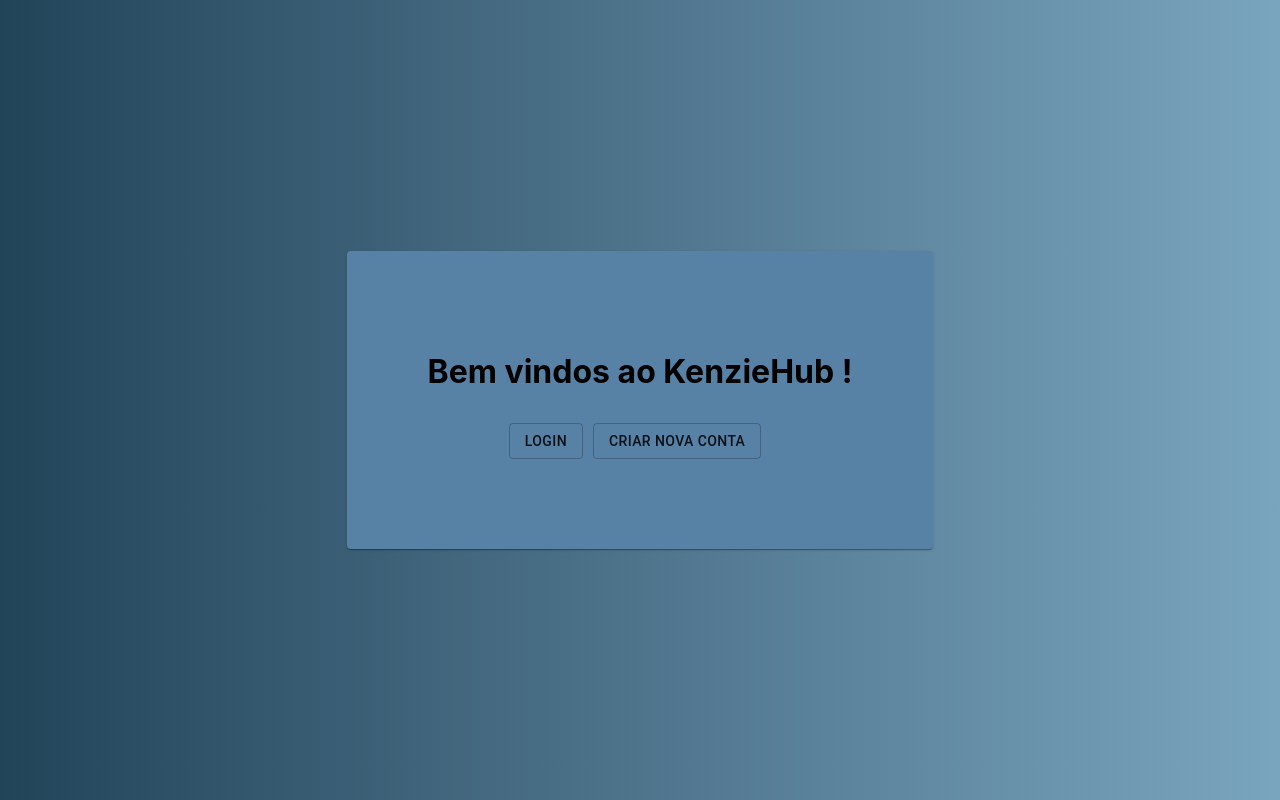
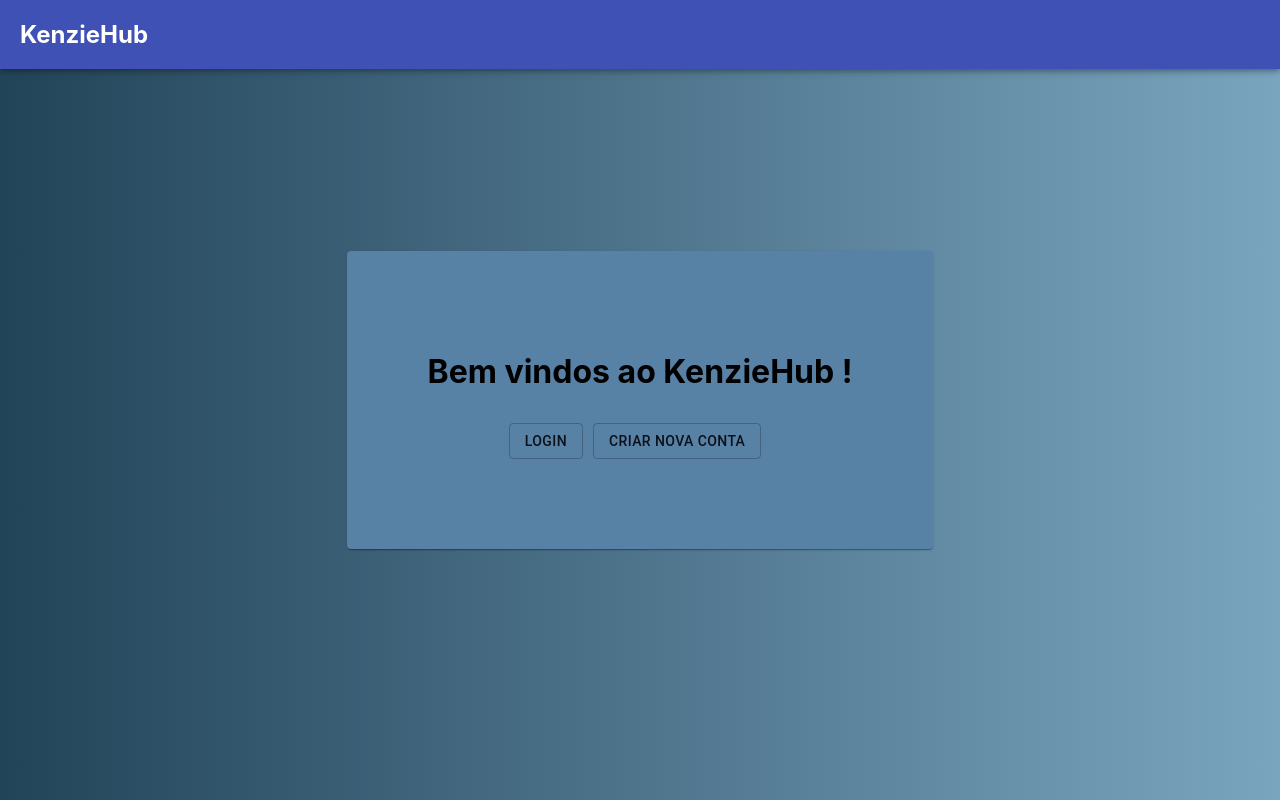
Before and after one commit to LeandroSSB/hub, a React (Create React App) app: page / in a window 1280 px wide. Built offline with nearby package versions, Linux system fonts and the light colour scheme.

Commit message:
feat: adicionando header

```diff
--- a/src/App.js
+++ b/src/App.js
@@ -1,12 +1,14 @@
 import Routes from './routes'
 import { ToastContainer } from 'react-toastify'
 import 'react-toastify/dist/ReactToastify.css'
+import Header from './components/Header';
 
 function App() {
   return (
     <>
+      <Header/>
+      <Routes/>
       <ToastContainer />
-      <Routes/>
     </>
   );
 }
--- /dev/null
+++ b/src/components/Header/index.jsx
@@ -0,0 +1,26 @@
+import { AppBar, IconButton } from "@material-ui/core";
+import { useHistory } from "react-router-dom";
+import ExitToAppIcon from "@material-ui/icons/ExitToApp";
+
+import { Title, Bar } from "./styles";
+import { useAuth } from "../../providers/Auth";
+
+const Header = () => {
+  const history = useHistory();
+  const { logout } = useAuth();
+  const { auth } = useAuth();
+  return (
+    <AppBar>
+      <Bar>
+        <Title onClick={() => history.push("/")}> KenzieHub </Title>
+        {auth && (
+          <IconButton>
+            <ExitToAppIcon onClick={() => logout()} />
+          </IconButton>
+        )}
+      </Bar>
+    </AppBar>
+  );
+};
+
+export default Header;
--- /dev/null
+++ b/src/components/Header/styles.js
@@ -0,0 +1,10 @@
+import { AppBar } from "@material-ui/core";
+import styled from "styled-components";
+
+export const Title = styled.h2`
+  padding: 0 20px;
+`;
+export const Bar = styled.div`
+  display: flex;
+  justify-content: space-between;
+`
--- a/src/index.js
+++ b/src/index.js
@@ -4,11 +4,14 @@
 import App from './App';
 import reportWebVitals from './reportWebVitals';
 import {BrowserRouter} from  "react-router-dom"
+import Provider from './providers';
 
 ReactDOM.render(
   <React.StrictMode>
     <BrowserRouter>
-      <App />
+      <Provider>
+        <App />
+      </Provider>
     </BrowserRouter>
   </React.StrictMode>,
   document.getElementById('root')
--- a/src/pages/Dashboard/index.jsx
+++ b/src/pages/Dashboard/index.jsx
@@ -1,26 +1,19 @@
-import { Redirect, useHistory } from "react-router-dom";
+import { Redirect } from "react-router-dom";
 import { Paper, Button, TextField, MenuItem } from "@material-ui/core";
 import { useState } from "react";
 import { useEffect } from "react";
 import { toast } from "react-toastify";
 import { Container, Item, List } from "./styles";
 import api from "../../services/api";
+import { useAuth } from "../../providers/Auth";
 
-const Dashboard = ({ auth, setAuth }) => {
-  const history = useHistory();
-
-  const handleLogout = () => {
-    localStorage.clear();
-    setAuth(!auth);
-    history.push("/login");
-  };
-
+const Dashboard = () => {
   const [att, setAtt] = useState(false);
   const [name, setName] = useState("");
   const [skill, setSkill] = useState("");
 
   const skillLevel = ["Iniciante", "Intermediário", "Avançado"];
-
+  const { auth } = useAuth();
   const token = JSON.parse(localStorage.getItem("@KenzieHub:token"));
   const config = { headers: { Authorization: `Bearer ${token}` } };
 
@@ -82,9 +75,6 @@
         <Button variant="outlined" onClick={() => handleSubmit(name, skill)}>
           Adicionar
         </Button>
-        <Button variant="outlined" onClick={handleLogout}>
-          Deslogar
-        </Button>
       </Paper>
 
       <List>
--- a/src/pages/Home/index.jsx
+++ b/src/pages/Home/index.jsx
@@ -2,11 +2,13 @@
 import { Button, Paper } from "@material-ui/core";
 
 import { Container, useStyles } from "./style";
+import { useAuth } from "../../providers/Auth";
 
-const Home = ({ auth }) => {
+const Home = () => {
   const history = useHistory();
   const handlePath = (path) => history.push(path);
   const themes = useStyles();
+  const { auth } = useAuth();
 
   if (auth) {
     return <Redirect to="/dashboard" />;
--- a/src/pages/Login/index.jsx
+++ b/src/pages/Login/index.jsx
@@ -7,10 +7,11 @@
 import { useForm } from "react-hook-form";
 import { yupResolver } from "@hookform/resolvers/yup";
 import axios from "axios";
-import { useHistory, Redirect, Link } from "react-router-dom";
+import { Redirect, Link } from "react-router-dom";
 import { toast } from "react-toastify";
+import { useAuth } from "../../providers/Auth";
 
-const Login = ({ auth, setAuth }) => {
+const Login = () => {
   const [password, setPassword] = useState(true);
   const handlePassword = () => setPassword(!password);
   const schema = yup.object().shape({
@@ -23,7 +24,7 @@
       .min(6, "minimo 6 caracteres")
       .required("Campo obrigatorio"),
   });
-  const history = useHistory();
+  const { auth, login } = useAuth();
   const {
     register,
     handleSubmit,
@@ -39,12 +40,10 @@
       .then((res) => {
         const { token } = res.data;
         const { id } = res.data.user;
-        localStorage.setItem("@KenzieHub:id", JSON.stringify(id));
-        localStorage.setItem("@KenzieHub:token", JSON.stringify(token));
-        history.push("/dashboard");
-        setAuth(true);
+        console.log(login);
+        login(id, token);
       })
-      .catch((err) => toast.error("Email ou senha incorreta", {}));
+      .catch((err) => toast.error("Email ou senha incorreta"));
   };
 
   if (auth) {
--- a/src/pages/Register/index.jsx
+++ b/src/pages/Register/index.jsx
@@ -9,8 +9,9 @@
 import { useHistory, Redirect, Link } from "react-router-dom";
 import { toast } from "react-toastify";
 import api from "../../services/api";
+import { useAuth } from "../../providers/Auth";
 
-const Register = ({ auth }) => {
+const Register = () => {
   const [password, setPassword] = useState(true);
   const handlePassword = () => setPassword(!password);
   const schema = yup.object().shape({
@@ -32,6 +33,7 @@
     course_module: yup.string().required("Campo obrigatorio"),
   });
   const history = useHistory();
+  const { auth } = useAuth();
   const {
     register,
     handleSubmit,
--- /dev/null
+++ b/src/providers/Auth/index.js
@@ -0,0 +1,37 @@
+import { createContext, useState, useContext, useEffect } from "react";
+import { useHistory } from "react-router-dom";
+
+const AuthContext = createContext([])
+export const AuthProvider = ({children}) => {
+  const [auth, setAuth] = useState(false);
+  const history = useHistory();
+
+  useEffect(() => {
+    const token = JSON.parse(localStorage.getItem("@KenzieHub:token"));
+    if (token) {
+      setAuth(true);
+    }
+  }, []);
+
+  const logout = () => {
+    localStorage.clear();
+    setAuth(false);
+    history.push("/login");
+
+  };
+  const login = (id, token ) => {
+    console.log("hey")
+    localStorage.setItem("@KenzieHub:id", JSON.stringify(id));
+    localStorage.setItem("@KenzieHub:token", JSON.stringify(token));
+    history.push("/dashboard");
+    setAuth(true);
+  }
+
+  return (
+    <AuthContext.Provider value = {{auth,login,logout}} >
+      {children}
+    </AuthContext.Provider>
+  )
+}
+
+export const useAuth = () => useContext(AuthContext)
--- /dev/null
+++ b/src/providers/index.js
@@ -0,0 +1,11 @@
+import { AuthProvider } from "./Auth"
+
+  const Provider = ({ children }) => {
+    return (
+      <AuthProvider>
+        {children}
+      </AuthProvider>
+    )
+  }
+
+export default Provider
--- a/src/routes/index.jsx
+++ b/src/routes/index.jsx
@@ -6,28 +6,19 @@
 import { useEffect, useState } from "react";
 
 const Routes = () => {
-  const [auth, setAuth] = useState(false);
-
-  useEffect(() => {
-    const token = JSON.parse(localStorage.getItem("@KenzieHub:token"));
-    if (token) {
-      setAuth(true);
-    }
-  }, []);
-
   return (
     <Switch>
       <Route exact path="/register">
-        <Register auth={auth} />
+        <Register />
       </Route>
       <Route exact path="/login">
-        <Login auth={auth} setAuth={setAuth} />
+        <Login />
       </Route>
       <Route exact path="/dashboard">
-        <Dashboard auth={auth} setAuth={setAuth} />
+        <Dashboard />
       </Route>
       <Route exact path="/">
-        <Home auth={auth} />
+        <Home />
       </Route>
     </Switch>
   );
```
